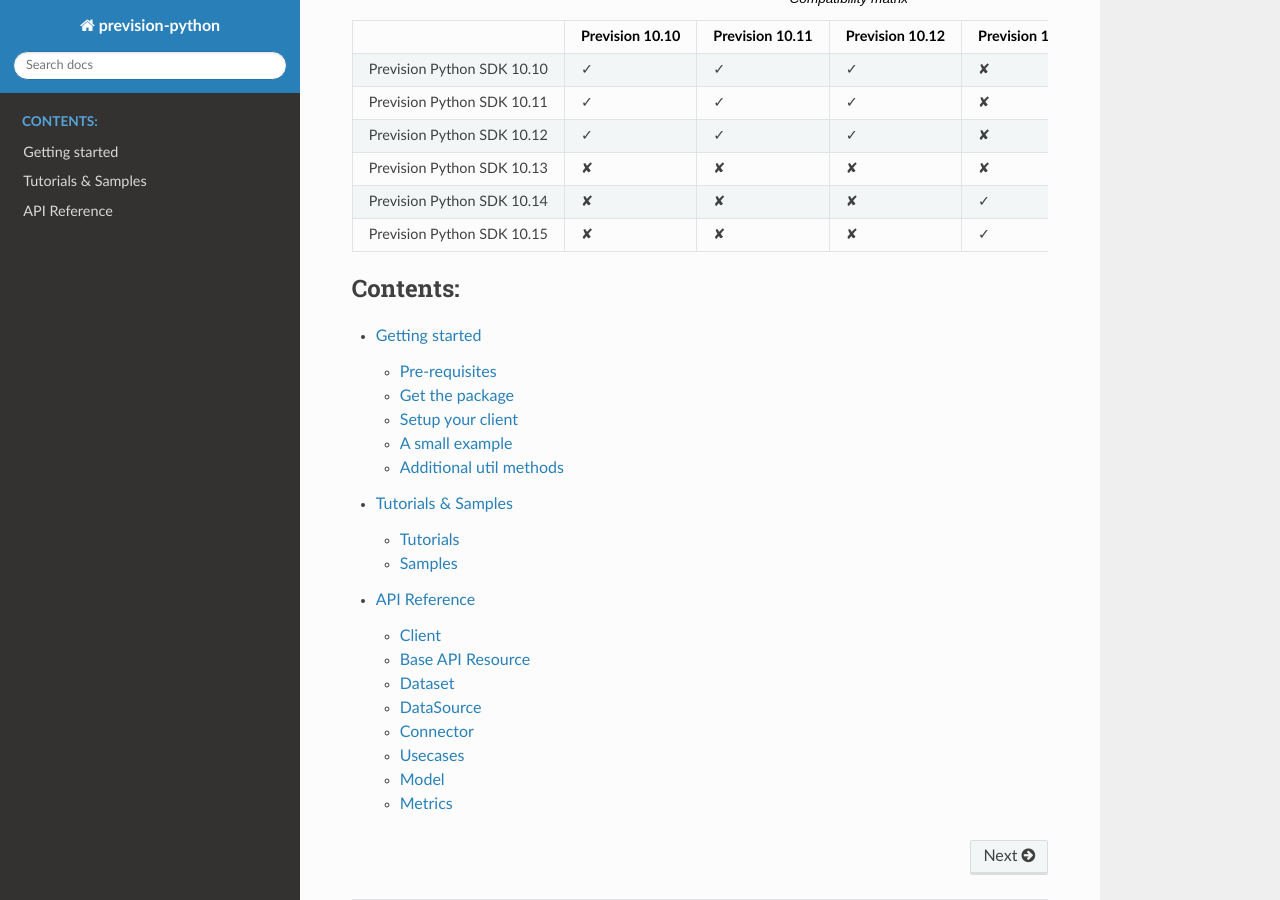
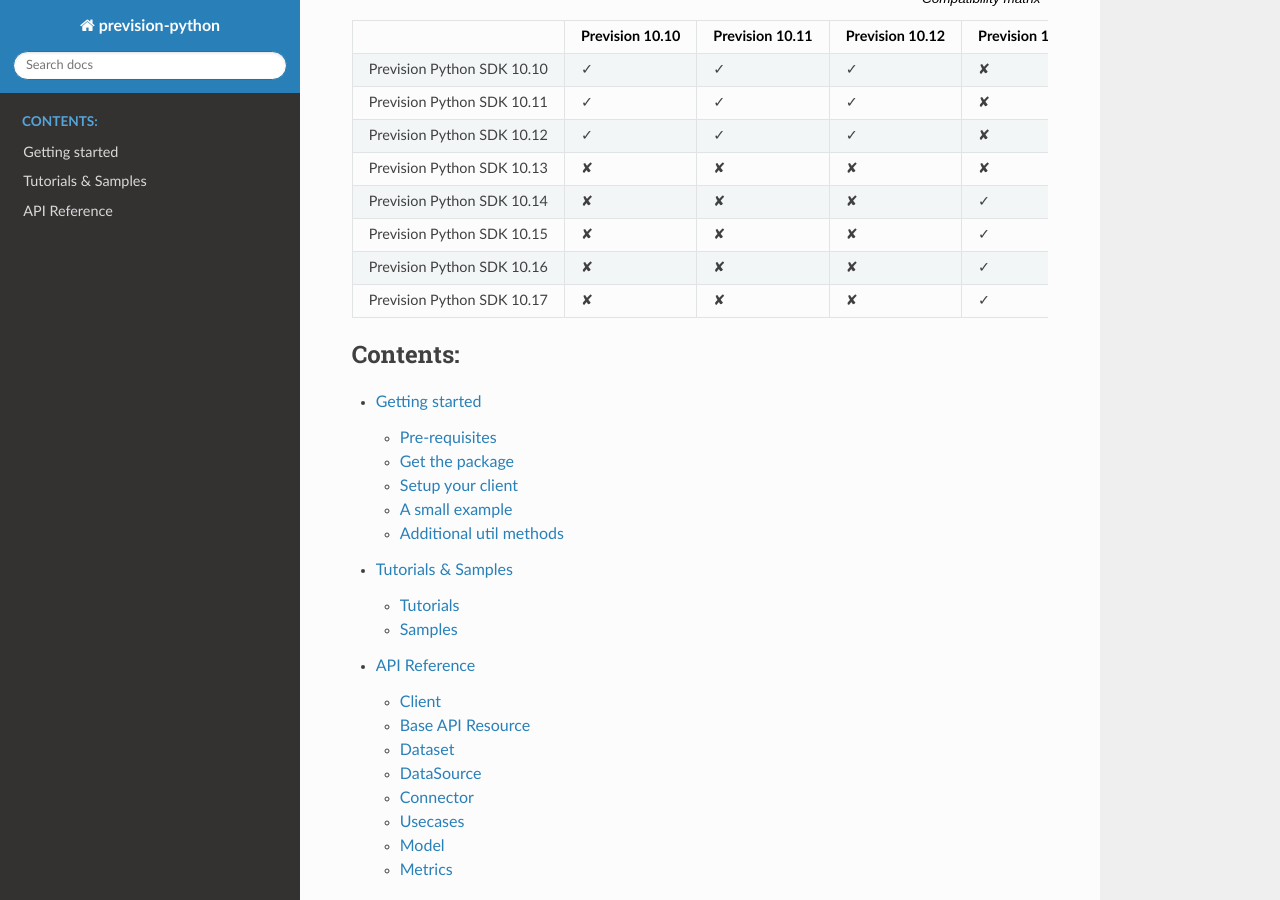
Before and after one commit to previsionio/prevision-python, a Sphinx documentation site: the page built from docs/index.rst, in a window 1280 px wide and 900 px high, scrolled down 542 px. Built offline with Sphinx 7.4.7 and the Read the Docs theme 2.0.0, drawn with Linux system fonts in a browser that asks for light colours; formulas are drawn with MathJax 3.

Commit message:
feat: 10.17.0 previsionio version

```diff
--- a/docs/index.rst
+++ b/docs/index.rst
@@ -32,10 +32,14 @@
      - Prevision 10.13
      - Prevision 10.14
      - Prevision 10.15
+     - Prevision 10.16
+     - Prevision 10.17
    * - Prevision Python SDK 10.10
      - ✓
      - ✓
      - ✓
+     - ✘
+     - ✘
      - ✘
      - ✘
      - ✘
@@ -46,10 +50,14 @@
      - ✘
      - ✘
      - ✘
+     - ✘
+     - ✘
    * - Prevision Python SDK 10.12
      - ✓
      - ✓
      - ✓
+     - ✘
+     - ✘
      - ✘
      - ✘
      - ✘
@@ -60,6 +68,8 @@
      - ✘
      - ✓
      - ✓
+     - ✓
+     - ✓
    * - Prevision Python SDK 10.14
      - ✘
      - ✘
@@ -67,10 +77,32 @@
      - ✓
      - ✓
      - ✓
+     - ✓
+     - ✓
    * - Prevision Python SDK 10.15
      - ✘
      - ✘
      - ✘
+     - ✓
+     - ✓
+     - ✓
+     - ✓
+     - ✓
+   * - Prevision Python SDK 10.16
+     - ✘
+     - ✘
+     - ✘
+     - ✓
+     - ✓
+     - ✓
+     - ✓
+     - ✓
+   * - Prevision Python SDK 10.17
+     - ✘
+     - ✘
+     - ✘
+     - ✓
+     - ✓
      - ✓
      - ✓
      - ✓
--- a/setup.py
+++ b/setup.py
@@ -14,7 +14,7 @@
     install_requires.append('enum')
 
 setup(name='previsionio',
-      version='10.12.0',
+      version='10.17.0',
       description='python wrapper for prevision api',
       url='',
       author='prevision.io',
```
